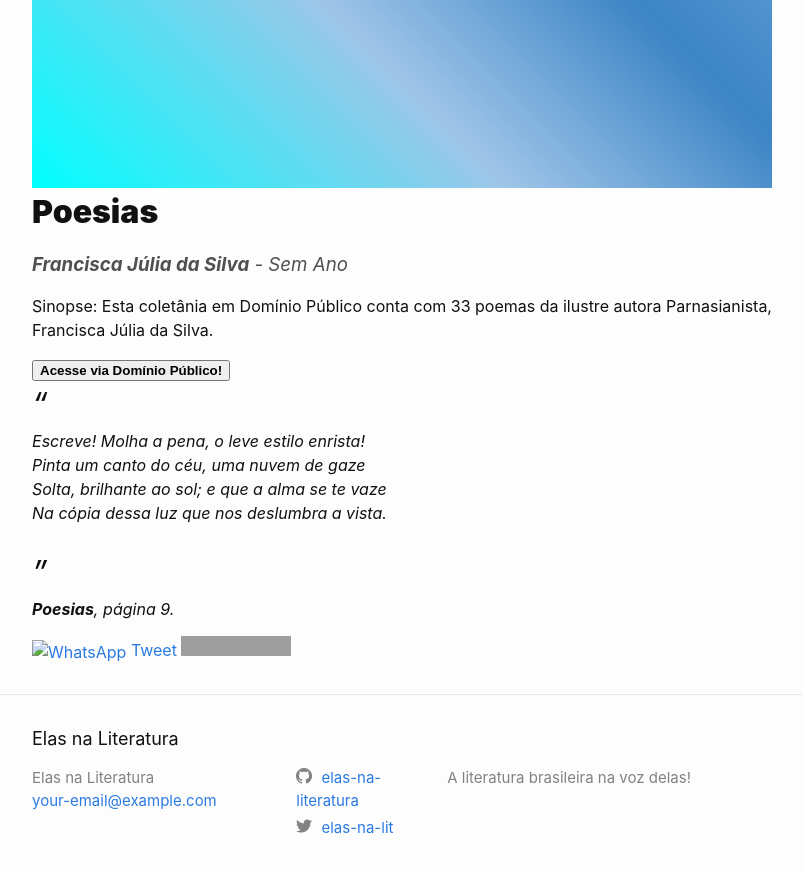
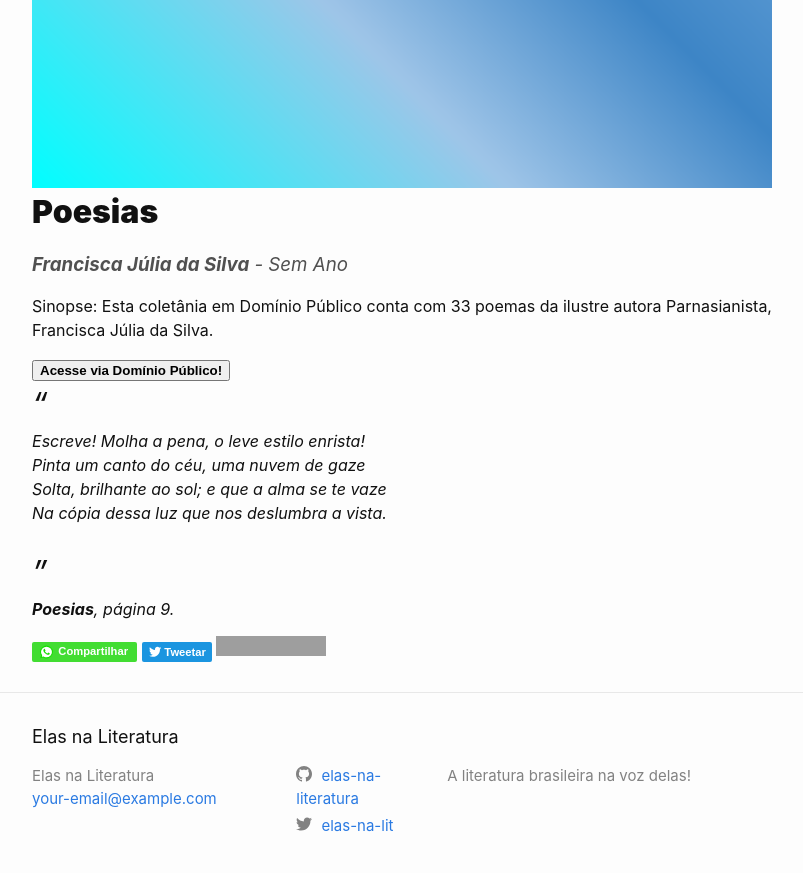
Before and after one commit to elas-na-literatura/elas-na-literatura.github.io, a Jekyll site: the page built from obras/poesias.md, in a window 1280 px wide and 900 px high, scrolled down 1007 px. Shown: the top 873 px of the window, without its empty margins (238-1041 px from the left). Built offline with Jekyll 4.4.1, drawn with Linux system fonts in a browser that asks for light colours; comment, search, counter and statistics services are not loaded; grey boxes are pictures that could not be loaded.

Commit message:
consertei zap + adicionei em poesias + fix random

```diff
--- a/_layouts/poesia.html
+++ b/_layouts/poesia.html
@@ -24,6 +24,9 @@
           </div>
           </i>
         </div>
+        <a href="https://api.whatsapp.com/send?text=Olha%20essa%20poesia%20maravilhosa%20da%20{{ page.nomeautora | uri_escape }}%20que%20eu%20encontrei%21%0Ahttps%3A%2F%2Felas-na-literatura.com{{ page.url | uri_escape }}" target="_blank"><img src="https://elas-na-literatura.github.io/rsc/whatsapp.svg" alt="WhatsApp"></a>
+        <a href="https://twitter.com/share?ref_src=twsrc%5Etfw" class="twitter-share-button" data-text="Olha essa poesia maravilhosa da {{ page.nomeautora }} que eu encontrei! " data-url="https://elas-na-literatura.github.io{{ page.url }}" data-hashtags="ElasNaLiteratura" data-lang="pt" data-show-count="false"><img src="https://elas-na-literatura.github.io/rsc/twitter.svg" alt="Twitter"></a><script async src="https://platform.twitter.com/widgets.js" charset="utf-8"></script>
+        <iframe src="https://www.facebook.com/plugins/share_button.php?href=https%3A%2F%2Felas-na-literatura.github.io{{ page.url | uri_escape }}&layout=button&size=small&width=110&height=20&appId" width="110" height="20" style="border:none;overflow:hidden" scrolling="no" frameborder="0" allowTransparency="true" allow="encrypted-media"></iframe>
       </div>
     </main>
 
--- a/_layouts/prosa.html
+++ b/_layouts/prosa.html
@@ -30,8 +30,8 @@
           </div>
           </i>
         </div>
-        <a href="https://api.whatsapp.com/send?text=Olha%20essa%20obra%20maravilhosa%20da%20{{ page.nomeautora | uri_escape }}%20que%20eu%20encontrei%21%0Ahttps%3A%2F%2Felas-na-literatura.com{{ page.url | uri_escape }}" target="_blank"><img src="file:///D:/Projects/GIT%20Projects/elas-na-literatura.github.io/rsc/whatsapp.svg" alt="WhatsApp"></a>
-        <a href="https://twitter.com/share?ref_src=twsrc%5Etfw" class="twitter-share-button" data-text="Olha essa obra maravilhosa da {{ page.nomeautora }} que eu encontrei! " data-url="https://elas-na-literatura.github.io{{ page.url }}" data-hashtags="ElasNaLiteratura" data-lang="pt" data-show-count="false">Tweet</a><script async src="https://platform.twitter.com/widgets.js" charset="utf-8"></script>
+        <a href="https://api.whatsapp.com/send?text=Olha%20essa%20obra%20maravilhosa%20da%20{{ page.nomeautora | uri_escape }}%20que%20eu%20encontrei%21%0Ahttps%3A%2F%2Felas-na-literatura.com{{ page.url | uri_escape }}" target="_blank"><img src="https://elas-na-literatura.github.io/rsc/whatsapp.svg" alt="WhatsApp"></a>
+        <a href="https://twitter.com/share?ref_src=twsrc%5Etfw" class="twitter-share-button" data-text="Olha essa obra maravilhosa da {{ page.nomeautora }} que eu encontrei! " data-url="https://elas-na-literatura.github.io{{ page.url }}" data-hashtags="ElasNaLiteratura" data-lang="pt" data-show-count="false"><img src="https://elas-na-literatura.github.io/rsc/twitter.svg" alt="Twitter"></a><script async src="https://platform.twitter.com/widgets.js" charset="utf-8"></script>
         <iframe src="https://www.facebook.com/plugins/share_button.php?href=https%3A%2F%2Felas-na-literatura.github.io{{ page.url | uri_escape }}&layout=button&size=small&width=110&height=20&appId" width="110" height="20" style="border:none;overflow:hidden" scrolling="no" frameborder="0" allowTransparency="true" allow="encrypted-media"></iframe>
       </div>
     </main>
--- a/obras.markdown
+++ b/obras.markdown
@@ -172,7 +172,7 @@
 function randomObra()
 {
   var random = Math.floor(obras.length * Math.random());
-  window.open("{{  site.url }}obras/"obras[random].link, "_self");
+  window.open("{{  site.url }}obras/" + obras[random].link, "_self");
 }
 
 </script>
```
